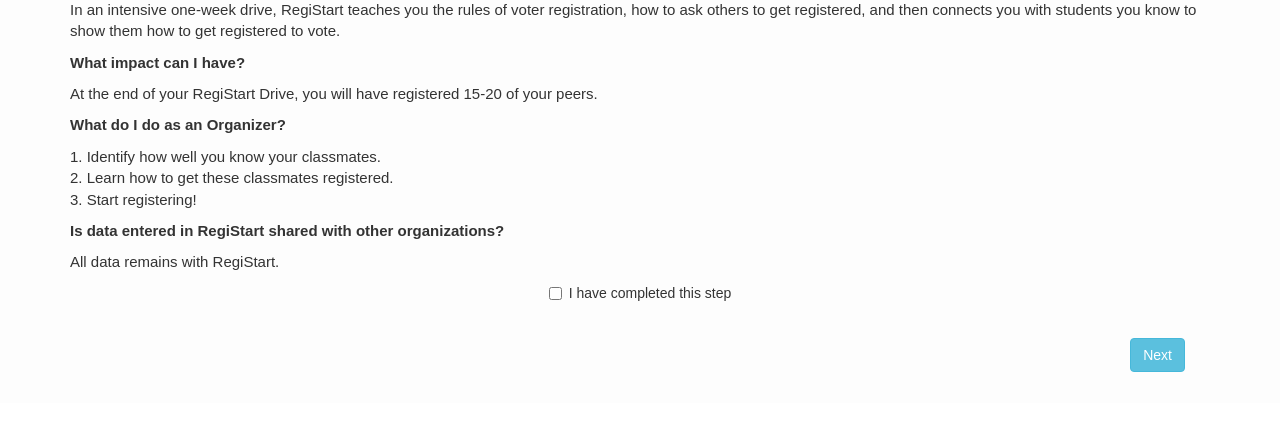
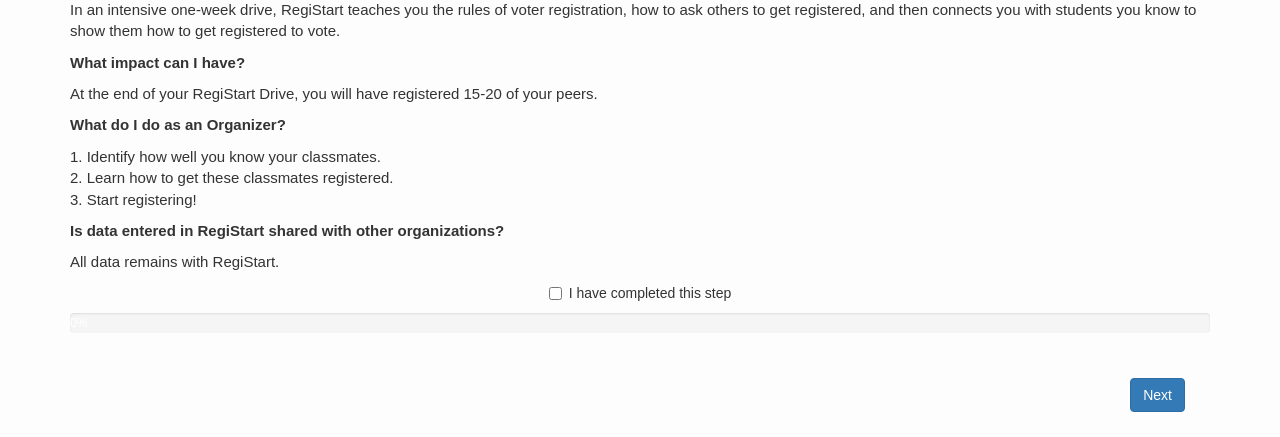
Before and after one commit to nnhsse201920/registart-webapp, a Flask app: page /survey/about in a window 1280 px wide. Shown: the part 397-834 px from the top of the page. Before the commit the page ends 769 px from the top, so only its background shows below. Run offline with Flask 2, Linux system fonts and the light colour scheme; the visitor is signed in with stand-in values (Sample User, id 1); some libraries are stand-ins or nearby versions.

Commit message:
set up basic progress bars for each survey page

```diff
--- a/Project/app/templates/about.html
+++ b/Project/app/templates/about.html
@@ -29,7 +29,15 @@
         <center>
             <p>{{ wtf.form_field(form.check) }}</p>
         </center>
-        <input type=submit class='btn btn-info pull-right' value=" Next " style="margin: 25px;margin-top: 25px;">
+        <p>
+            <div class="progress">
+                <div class="progress-bar" role="progressbar" aria-valuenow="0"
+                aria-valuemin="0" aria-valuemax="100" style="width:0%">
+                  0%
+                </div>
+              </div>
+        <input type=submit class='btn btn-primary pull-right' value=" Next " style="margin: 25px;margin-top: 25px;">
+        </p>
     </form>
 
 {% endblock %}
```
Also changed, not shown: Project/app/templates/activities.html (+8 -1 lines), Project/app/templates/script.html (+7 -1 lines).
